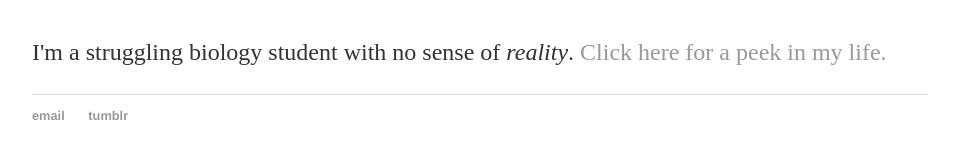
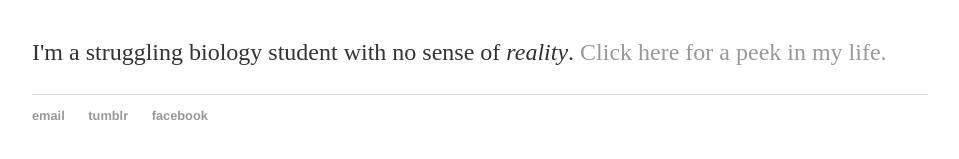
Before and after one commit to jmurrieta/jmurrieta.github.io, a Jekyll site: the page built from index.html, in a window 1280 px wide. Shown: the part 161-320 px from the top of the page, without its empty margins (160-1119 px from the left). Built offline with Jekyll 4.4.1, drawn with Linux system fonts in a browser that asks for light colours.

Commit message:
Update default.html

```diff
--- a/_layouts/default.html
+++ b/_layouts/default.html
@@ -23,6 +23,7 @@
 	    		<ul>
 	        		<li><a href="mailto:julissamurrieta@gmail.com">email</a></li>
 	        		<li><a href="https://fallingforyoux.tumblr.com">tumblr</a></li>
+				<li><a href="https://www.facebook.com/WoahhhhItsJulie">facebook</a></li>
 				</ul>
 			</footer>
 		</body>
```
